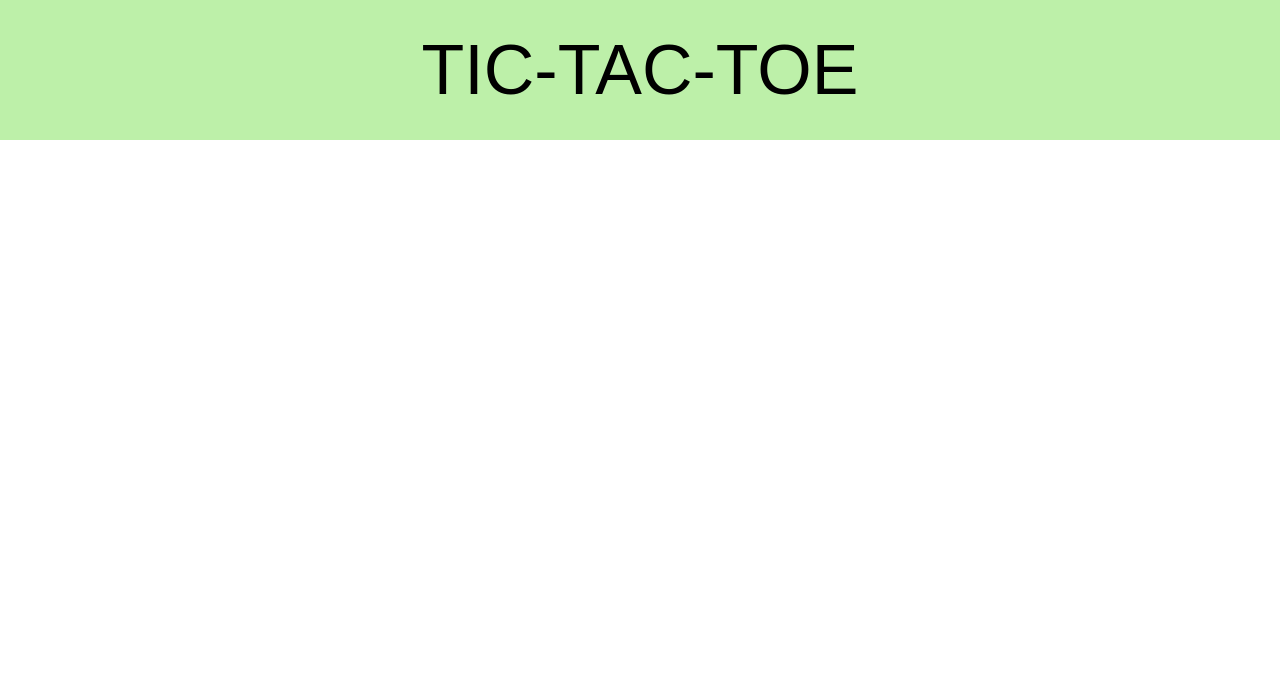
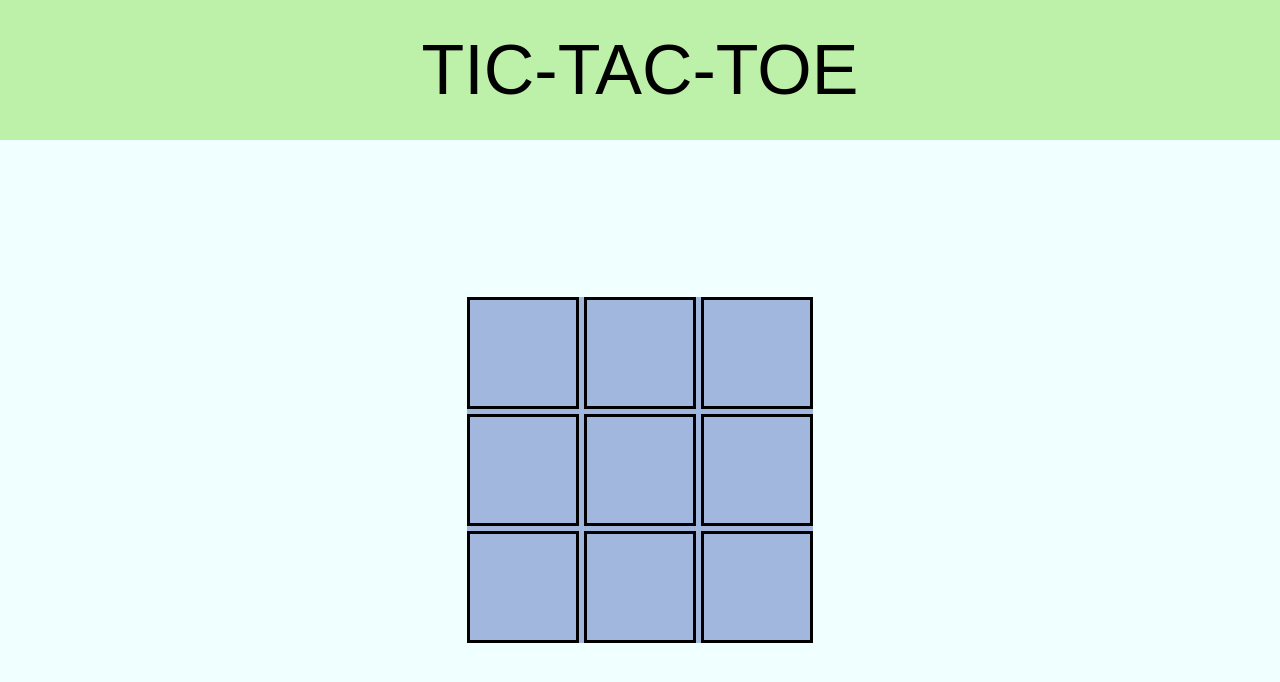
Before and after one commit to Himanth24/Tic-Tac-Toe, a plain HTML site: page index.html in a window 1280 px wide. Drawn offline with Linux system fonts and the light colour scheme.

Commit message:
added more user interface

```diff
--- a/index.html
+++ b/index.html
@@ -12,7 +12,20 @@
         TIC-TAC-TOE
     </header>
     <main class="content">
+        <div class="grid">
+            <div class="cell"></div>
+            <div class="cell"></div>
+            <div class="cell"></div>
+            <div class="cell"></div>
+            <div class="cell"></div>
+            <div class="cell"></div>
+            <div class="cell"></div>
+            <div class="cell"></div>
+            <div class="cell"></div>
+        </div>
+    </main>
+    <footer>
 
-    </main>
+    </footer>
 </body>
 </html>
--- a/styles.css
+++ b/styles.css
@@ -3,6 +3,7 @@ body{
     display: flex;
     flex-flow: column wrap;
     min-height: 100vh;
+    background-color: azure;
 }
 
 :root{
@@ -16,3 +17,24 @@ body{
     font-family: 'poppins',sans-serif;
     padding: 30px;
 }
+
+
+.content{
+    display: flex;
+    flex-flow: column wrap;
+    align-items: center;
+    margin: auto;
+    justify-content: center;
+    background-color: rgb(162, 183, 221);
+}
+
+.grid{
+    display: grid;
+    grid-template-columns: 7em 7em 7em;
+    grid-template-rows: 7em 7em 7em;
+    gap: 5px;
+}
+
+.cell{
+    border: 3px solid black;
+}
```
